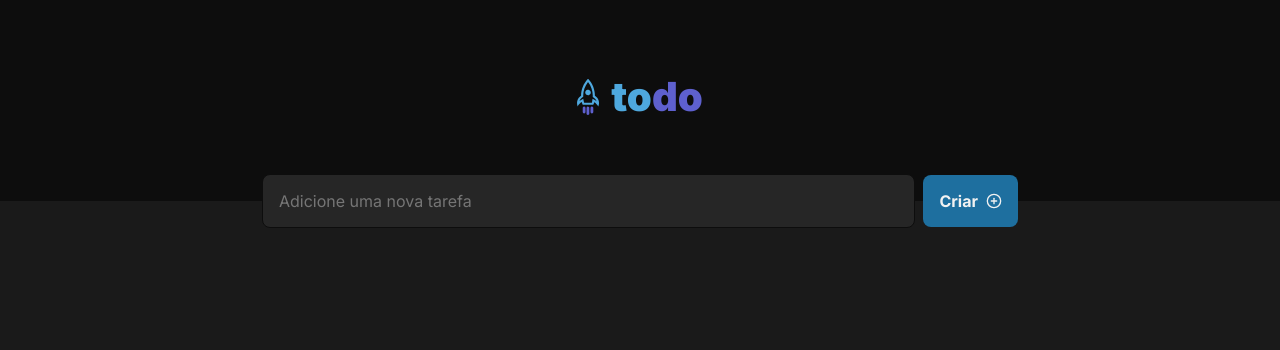
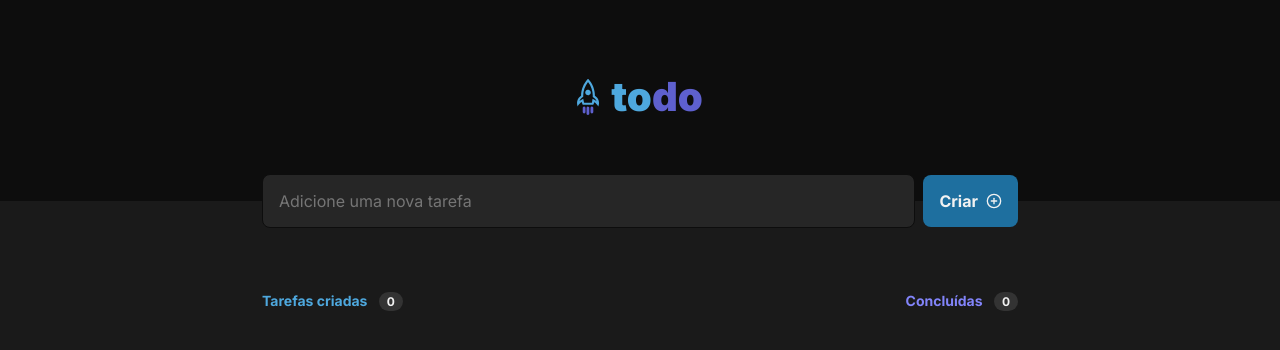
Before and after one commit to maria-luiza-rodrigues-ti/rocketseat-todo-list, a React (Vite) app: page / in a window 1280 px wide. Shown: the top 350 px of the page. Built offline with nearby package versions, Linux system fonts and the light colour scheme.

Commit message:
feat: adding listheader

```diff
--- a/src/App.tsx
+++ b/src/App.tsx
@@ -1,11 +1,15 @@
 import { Header } from "./components/header";
 import { Input } from "./components/input";
+import { ListHeader } from "./components/list/list-header";
 
 export function App() {
   return (
     <>
       <Header />
       <Input />
+      <div>
+        <ListHeader />
+      </div>
     </>
   );
 }
--- a/src/components/input.module.css
+++ b/src/components/input.module.css
@@ -4,15 +4,13 @@
   align-items: center;
   gap: 8px;
 
-  margin: 0 auto;
+  margin: -1.688rem auto 0;
   width: 100%;
   max-width: 756px;
   height: 3.375rem;
-
-  transform: translateY(-50%);
 }
 
-.inputContainer input {
+.inputContainer > input {
   padding: 1rem;
   flex: 1 0 0;
 
@@ -21,7 +19,7 @@
   background: var(--Gray-500, #262626);
 }
 
-.inputContainer button {
+.inputContainer > button {
   display: flex;
   align-items: center;
   justify-content: center;
--- /dev/null
+++ b/src/components/list/list-header.module.css
@@ -0,0 +1,36 @@
+.listHeaderContainer {
+  display: flex;
+  justify-content: space-between;
+
+  margin: 4rem auto;
+  padding-bottom: 1.5rem;
+  width: 100%;
+  max-width: 756px;
+}
+
+.createdTasks p,
+.finalizedTasks p {
+  font-size: 0.875rem;
+  font-weight: 700;
+  line-height: normal;
+}
+
+.createdTasks p {
+  color: var(--Blue, #4ea8de);
+}
+
+.finalizedTasks p {
+  color: var(--Purple, #8284fa);
+}
+
+.createdTasks span,
+.finalizedTasks span {
+  padding: 2px 0.5rem;
+  margin-left: 8px;
+
+  background: var(--gray-400, #333);
+  border-radius: 999px;
+  color: var(--gray-100, #d9d9d9);
+  font-size: 0.75rem;
+  font-weight: 700;
+}
--- /dev/null
+++ b/src/components/list/list-header.tsx
@@ -0,0 +1,17 @@
+import styles from "./list-header.module.css";
+export function ListHeader() {
+  return (
+    <div className={styles.listHeaderContainer}>
+      <aside className={styles.createdTasks}>
+        <p>
+          Tarefas criadas <span>0</span>
+        </p>
+      </aside>
+      <aside className={styles.finalizedTasks}>
+        <p>
+          Concluídas <span>0</span>
+        </p>
+      </aside>
+    </div>
+  );
+}
```
